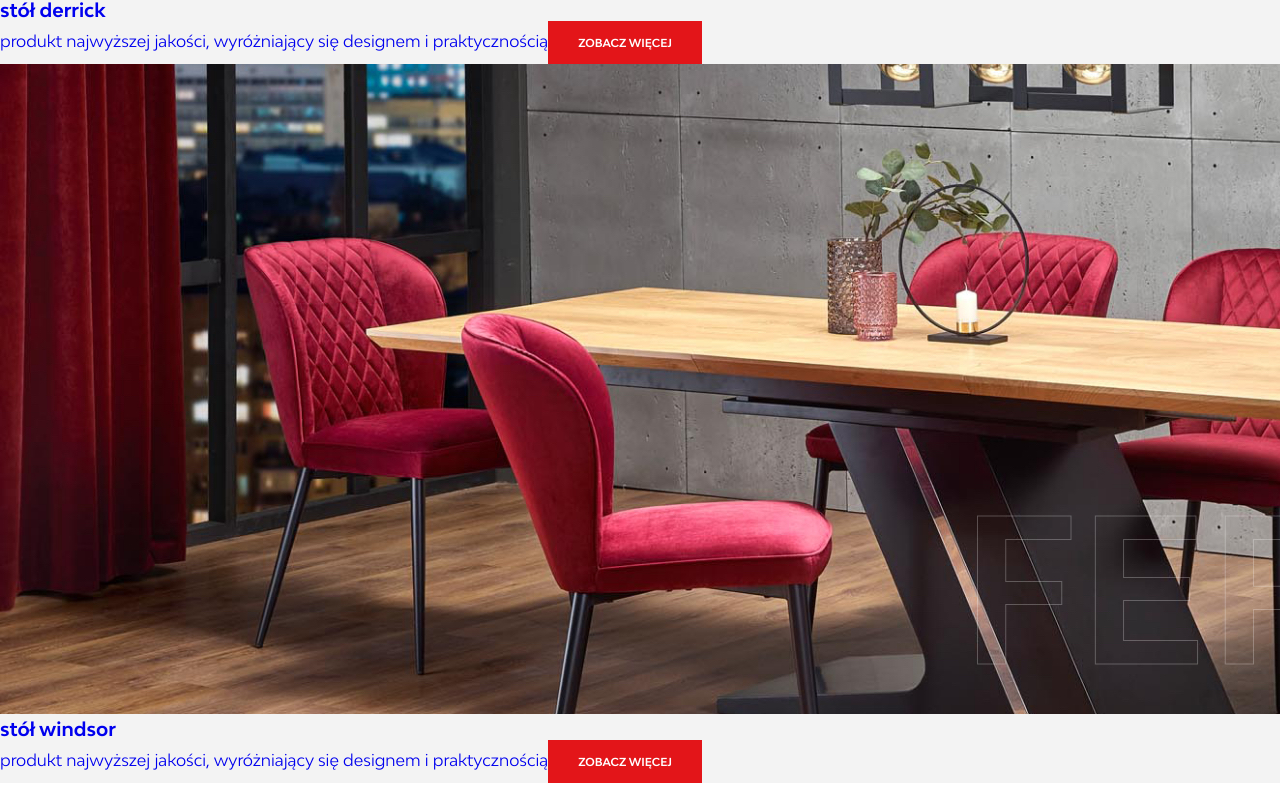
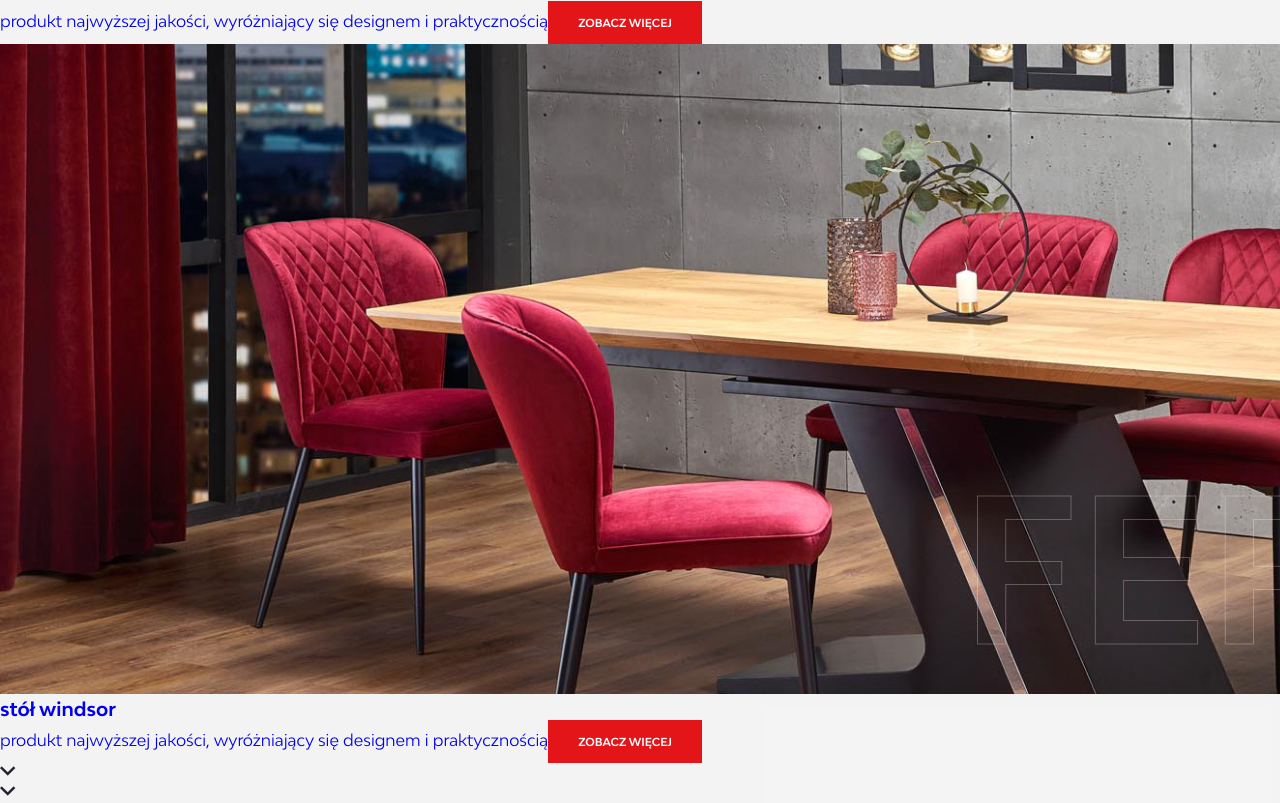
Before and after one commit to Cyklotymia/Halmar, a React app: page / in a window 1280 px wide. Shown: the part 815-1618 px from the top of the page. Built offline with nearby package versions, Linux system fonts and the light colour scheme.

Commit message:
template for slider

```diff
--- a/src/tools/MainSlider.jsx
+++ b/src/tools/MainSlider.jsx
@@ -1,9 +1,13 @@
 import React from "react";
+import SliderMakerArrows from "./sliders/SliderMakerArrows";
+import SliderMakerNav from "./sliders/SliderMakerNav";
 import { SliderMakerSlides } from "./sliders/SliderMakerSlides";
 function MainSlider() {
     return (
         <div className="MainSlider">
             <SliderMakerSlides/>
+            <SliderMakerArrows/>
+            <SliderMakerNav/>
         </div>
      );
 }
--- /dev/null
+++ b/src/tools/sliders/SliderMakerArrows.jsx
@@ -0,0 +1,19 @@
+import React from 'react'
+import mainSliderData from '../../assets/data/mainSlider'
+
+function SliderMakerArrows() {
+    const arrowLeft=mainSliderData.data.arrowsIconLeft
+    const arrowRight=mainSliderData.data.arrowsIconRight
+    return (
+        <>
+        {arrowLeft && <div className= "slider__arrow-container">
+            <i className={mainSliderData.data.arrowsIconLeft}></i>
+            </div>}
+        {arrowRight && <div className= "slider__arrow-container">
+            <i className={mainSliderData.data.arrowsIconRight}></i>
+            </div>}
+        </>
+        );
+}
+
+export default SliderMakerArrows;
--- /dev/null
+++ b/src/tools/sliders/SliderMakerNav.jsx
@@ -0,0 +1,15 @@
+import React from "react";
+import mainSliderData from "../../assets/data/mainSlider";
+
+function SliderMakerNav() {
+  const nav = mainSliderData.data.nav;
+  const navElements=mainSliderData.slides.map(slides=>{
+      return(
+      <span key= {slides.id}className="slider__nav--element"></span>
+      )
+  })
+  return <>{nav && <div className="slider__nav">
+      {navElements}</div>}</>;
+}
+
+export default SliderMakerNav;
--- a/src/tools/sliders/SliderMakerSlides.jsx
+++ b/src/tools/sliders/SliderMakerSlides.jsx
@@ -1,10 +1,10 @@
 import React, { useRef } from "react";
 import { Link } from "react-router-dom";
-import { useDispatch, useSelector } from "react-redux";
+// import { useDispatch, useSelector } from "react-redux";
 
 import { useContainerDimensions } from "../customHooks/resize";
 
-import mainSlider, { slides } from "../../redux/mainSlider";
+// import mainSlider, { slides } from "../../redux/mainSlider";
 
 import mainSliderData from "../../assets/data/mainSlider";
 ///imgs
@@ -40,7 +40,7 @@
 
   return (
     <div className="slider" ref={componentRef}>
-      <p>width: {width}px</p>
+      {/* <p>width: {width}px</p> */}
 
       {sliderElements}
 
```
